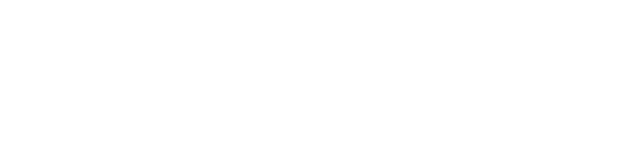
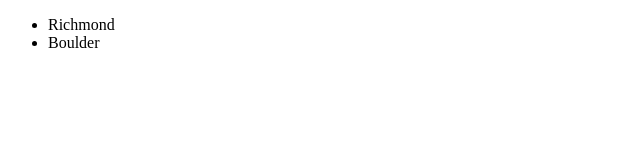
Before and after one commit to smlcate/html-exercise, a plain HTML site: page index.html in a window 1280 px wide. Shown: the whole page, without its empty margins (0-640 px from the left). Drawn offline with Linux system fonts and the light colour scheme.

Commit message:
added unordered list

```diff
--- a/index.html
+++ b/index.html
@@ -5,6 +5,10 @@
   <title>Document</title>
 </head>
 <body>
+  <ul>
+    <li>Richmond</li>
+    <li>Boulder</li>
 
+  </ul>
 </body>
 </html>
```
